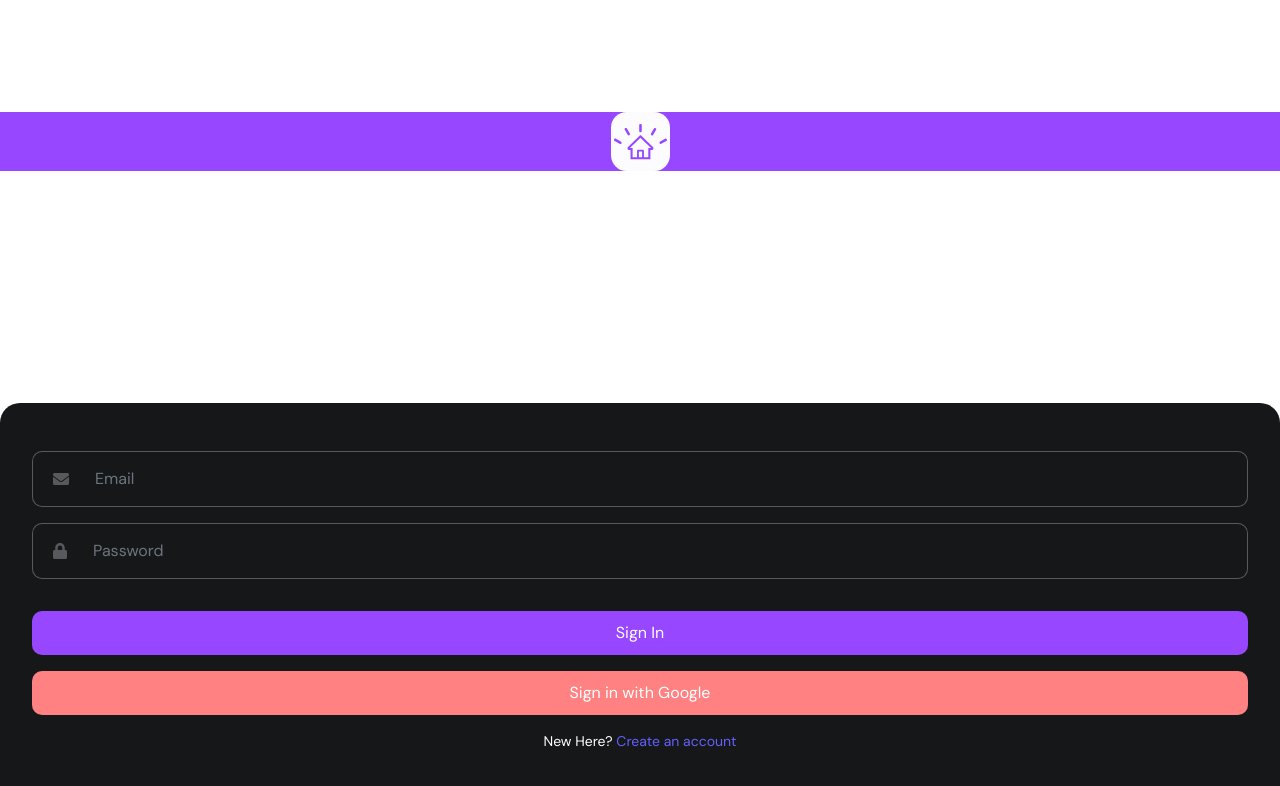
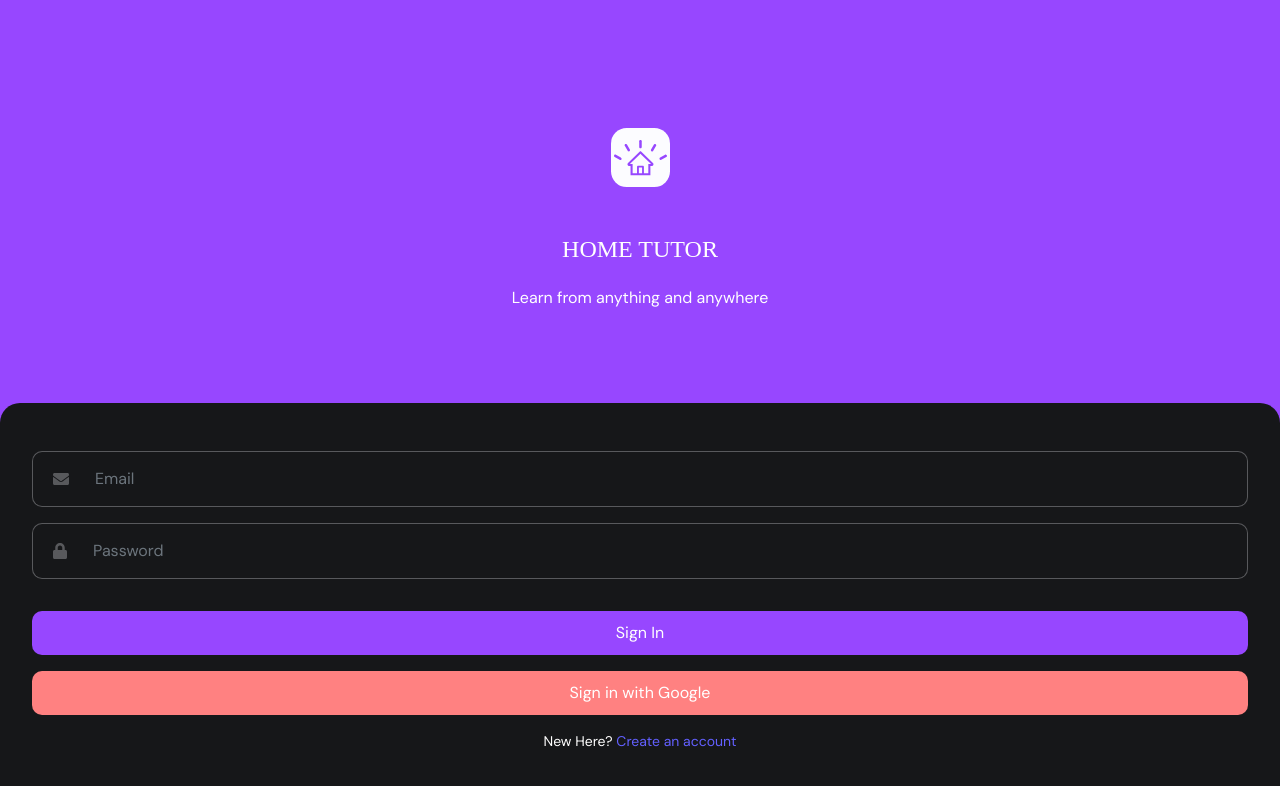
Before and after one commit to CyberBet4/home-tutor-app, a React (Create React App) app: page / in a window 1280 px wide. Shown: the top 786 px of the page. Built offline with nearby package versions, Linux system fonts and the light colour scheme; a web font is replaced by a local one.

Commit message:
Fixed background colors

```diff
--- a/src/Screens/Login.js
+++ b/src/Screens/Login.js
@@ -10,7 +10,7 @@
 const Login = () => {
 
     return (
-        <div className="">
+        <div className="main">
             <div className="row">
                 <div className="col-12">
                     <div className="primary-bg mt-7 d-flex justify-content-center">
@@ -23,6 +23,7 @@
 
                     <h3 style={{color : "#fff"}} className="animate__animated animate__fadeIn large-text mt-4 text-center">Learn from anything and anywhere</h3>
 
+                    <div className="d-flex justify-content-center">
                         <div className="mt-5 bottom-sheet animate__animated animate__fadeInUp animate__faster pb-5">
                             <form method="POST" action="#" >
                                 <div className="input-group mb-3">
@@ -58,6 +59,7 @@
                     </div>
                 </div>
             </div>
+        </div>
     )
 }
 
--- a/src/Screens/Signup.js
+++ b/src/Screens/Signup.js
@@ -7,6 +7,7 @@
 
 const Signup = () => {
     return (
+        <div className="main">
             <div className="row">
                 <div className="col-12">
                     <div className="primary-bg mt-7 d-flex justify-content-center">
@@ -19,6 +20,7 @@
 
                     <h3 style={{color : "#fff"}} className=" large-text mt-4 text-center">Learn from anything and anywhere</h3>
 
+                    <div className="d-flex justify-content-center">
                     <div className="mt-5 bottom-sheet animate__animated animate__fadeInUp animate__faster pb-5" id="signup-sheet">
                         <form method="POST" action="#" >
                             <div className="input-group mb-3">
@@ -54,6 +56,8 @@
                     </div>
                     </div>
                 </div>
+            </div>
+        </div>
     )
 }
 
```
Lines whose indentation alone changed are shown as unchanged.
